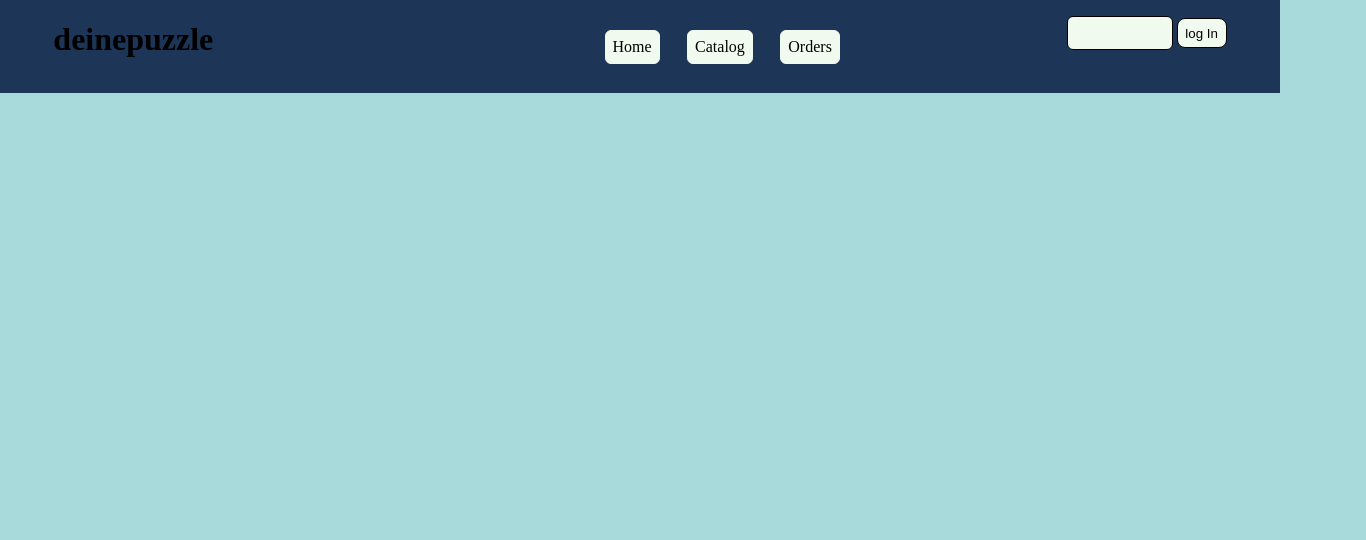
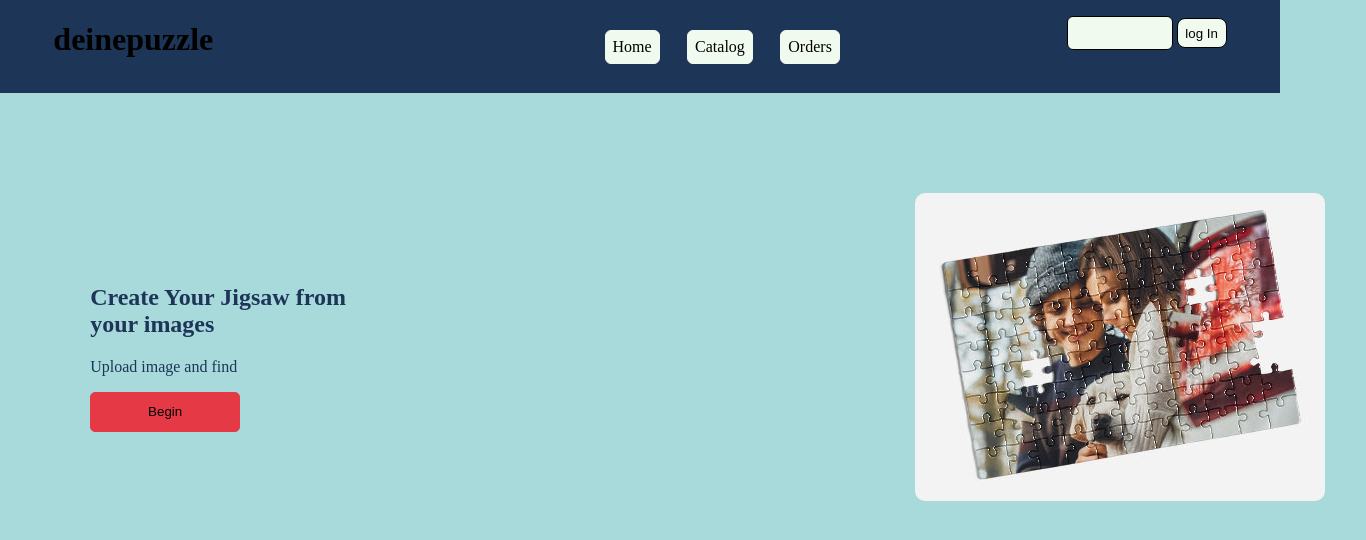
Before and after one commit to MMariamidze/MM4, a plain HTML site: page Index.HTML in a window 1280 px wide. Shown: the whole page, 1366 px wide, since content can reach past the window. Drawn offline with Linux system fonts and the light colour scheme.

Commit message:
section-2

```diff
--- a/Index.HTML
+++ b/Index.HTML
@@ -12,14 +12,14 @@
    <body>
       <header>
          <div class="container">
-            <div class="header-nav">
+            <div class="row">
                <div class="menu-bar">
                   <div class="logo">
                      <h1 class="hlogo">deinepuzzle</h1>
                   </div>
                </div>
                <div class="menu-bar">
-                  <div class="header-nav">
+                  <div class="row">
                      <div>
                         <ul>
                            <li>Home</li>
@@ -37,5 +37,26 @@
             </div>
          </div>
       </header>
+      <section class="create">
+          <div class="container">
+              <div class="sec-row">
+                  <div class="div-sec">
+                      <div class="txt">
+                          <div>
+                              <h1 class="h-h">Create Your Jigsaw from</br>your images</h1>
+                              <p>Upload image and find</p>
+                              <input type="submit" value="Begin">
+                          </div>
+                      </div>
+                  </div>
+                  <div class="div-sec">
+                      <div class="div-img">
+                          <img src="assets/img/photo-puzzle-6bc7999c57.jpg">
+                      </div>
+                  </div>
+
+              </div>
+          </div>
+      </section>
    </body>
 </html>
--- a/assets/CSS/style.css
+++ b/assets/CSS/style.css
@@ -11,14 +11,12 @@ header{
 .container{
     width: 1366px;
 }
-.header-nav{
+.row{
     display: flex;
     justify-content: space-around;
 }
 .menu-bar{
     width: 25%;
-}.menu{
-    width: 50%;
 }
 ul{
     display: flex;
@@ -51,3 +49,30 @@ li{
     width: 50px;
     border-radius: 8px;
 }
+.create{
+    margin-top: 50px;
+    margin-bottom: 50px;
+}
+.sec-row{
+    display: flex;
+    justify-content: space-between;
+}
+.div-sec{
+    width: 33%;
+}
+.txt{
+    margin: 20%;
+}
+.h-h,p{
+    color: #1d3557;
+}
+input{
+    border: 1px solid #e63946;
+    background-color: #e63946;
+    height: 40px;
+    width: 150px;
+    border-radius: 5px;
+}
+img{
+    border-radius: 10px;
+}
```
Also changed, not shown: assets/img/photo-puzzle-6bc7999c57.jpg (added).
